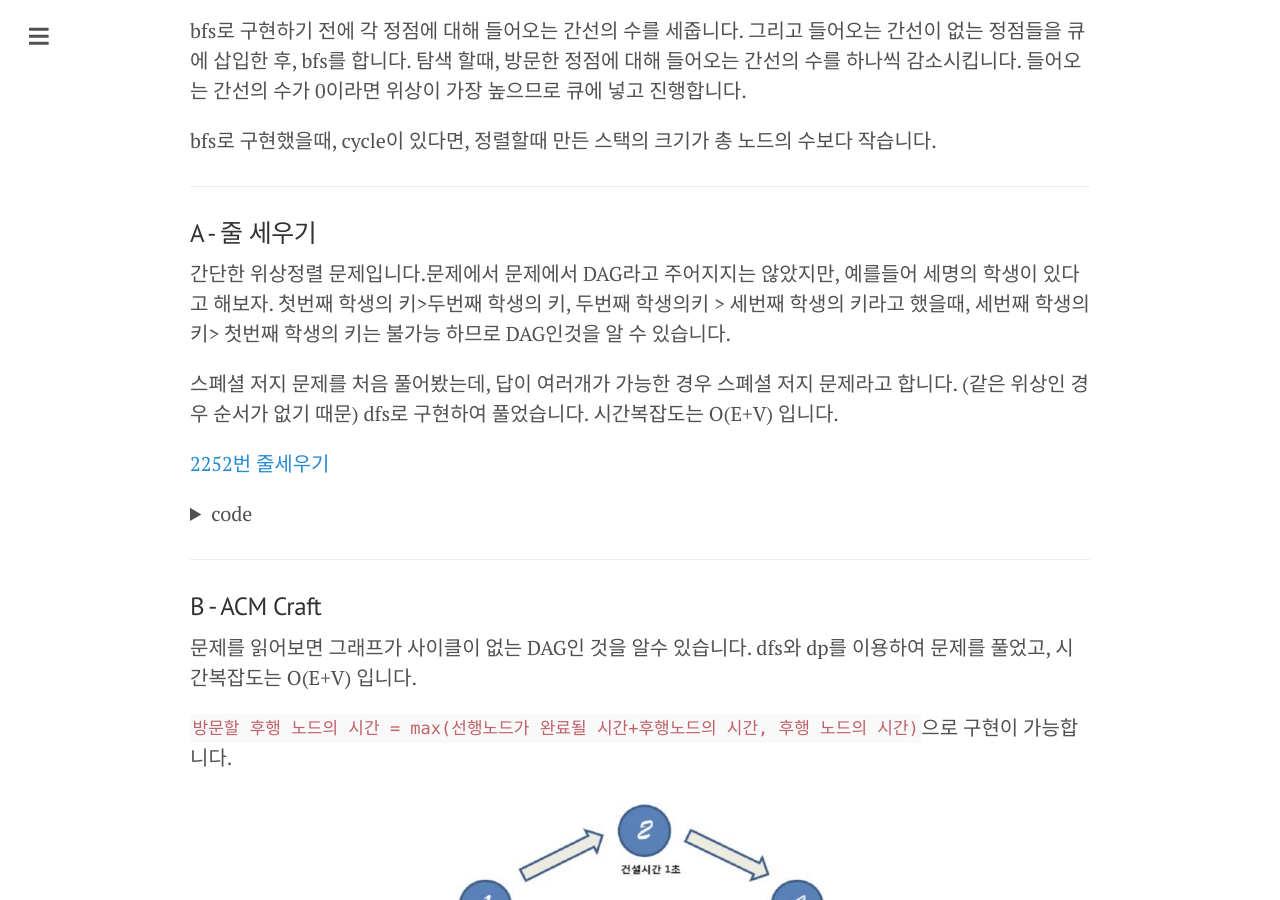
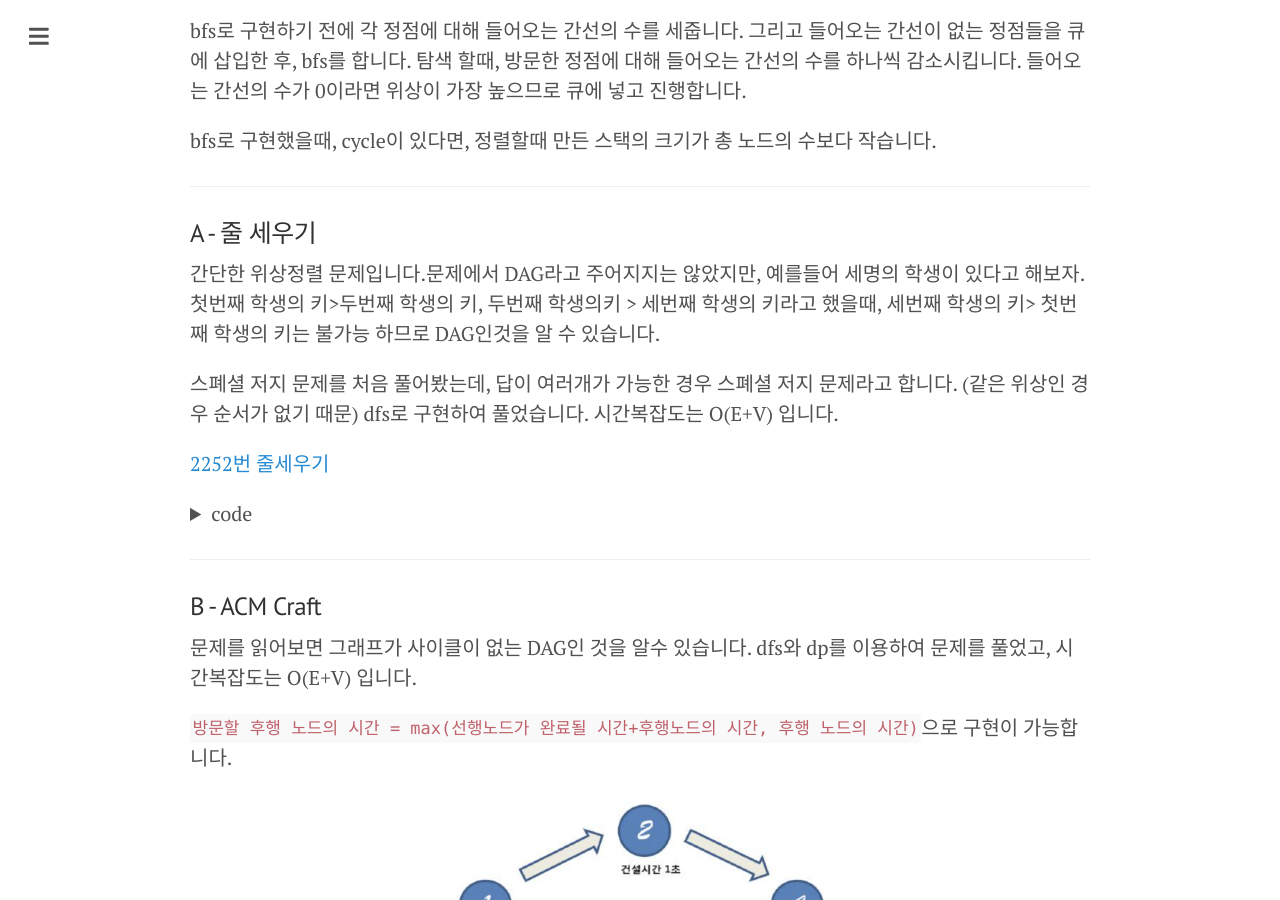
Before and after one commit to changhyeonnam/changhyeonnam.github.io, a Jekyll site: the page built from _posts/2021/2021-08-14-topological_sort.md, in a window 1280 px wide and 900 px high, scrolled down 2595 px. Built offline with Jekyll 4.4.1, drawn with Linux system fonts in a browser that asks for light colours; nearby versions of some CDN libraries; comment, search, counter and statistics services are not loaded.

Commit message:
Update 2021-08-14-topological_sort.md

```diff
--- a/_posts/2021/2021-08-14-topological_sort.md
+++ b/_posts/2021/2021-08-14-topological_sort.md
@@ -87,7 +87,7 @@ bfs로 구현했을때, cycle이 있다면, 정렬할때 만든 스택의 크기
 
 ### A - 줄 세우기
 
-간단한 위상정렬 문제입니다.문제에서 문제에서 DAG라고 주어지지는 않았지만, 예를들어 세명의 학생이 있다고 해보자.  첫번째 학생의 키>두번째 학생의 키, 두번째 학생의키 > 세번째 학생의 키라고 했을때, 세번째 학생의 키> 첫번째 학생의 키는 불가능 하므로 DAG인것을 알 수 있습니다.
+간단한 위상정렬 문제입니다.문제에서 DAG라고 주어지지는 않았지만, 예를들어 세명의 학생이 있다고 해보자.  첫번째 학생의 키>두번째 학생의 키, 두번째 학생의키 > 세번째 학생의 키라고 했을때, 세번째 학생의 키> 첫번째 학생의 키는 불가능 하므로 DAG인것을 알 수 있습니다.
 
 스폐셜 저지 문제를 처음 풀어봤는데, 답이 여러개가 가능한 경우 스폐셜 저지 문제라고 합니다. (같은 위상인 경우 순서가 없기 때문) dfs로 구현하여 풀었습니다. 시간복잡도는 O(E+V) 입니다.
 
```
